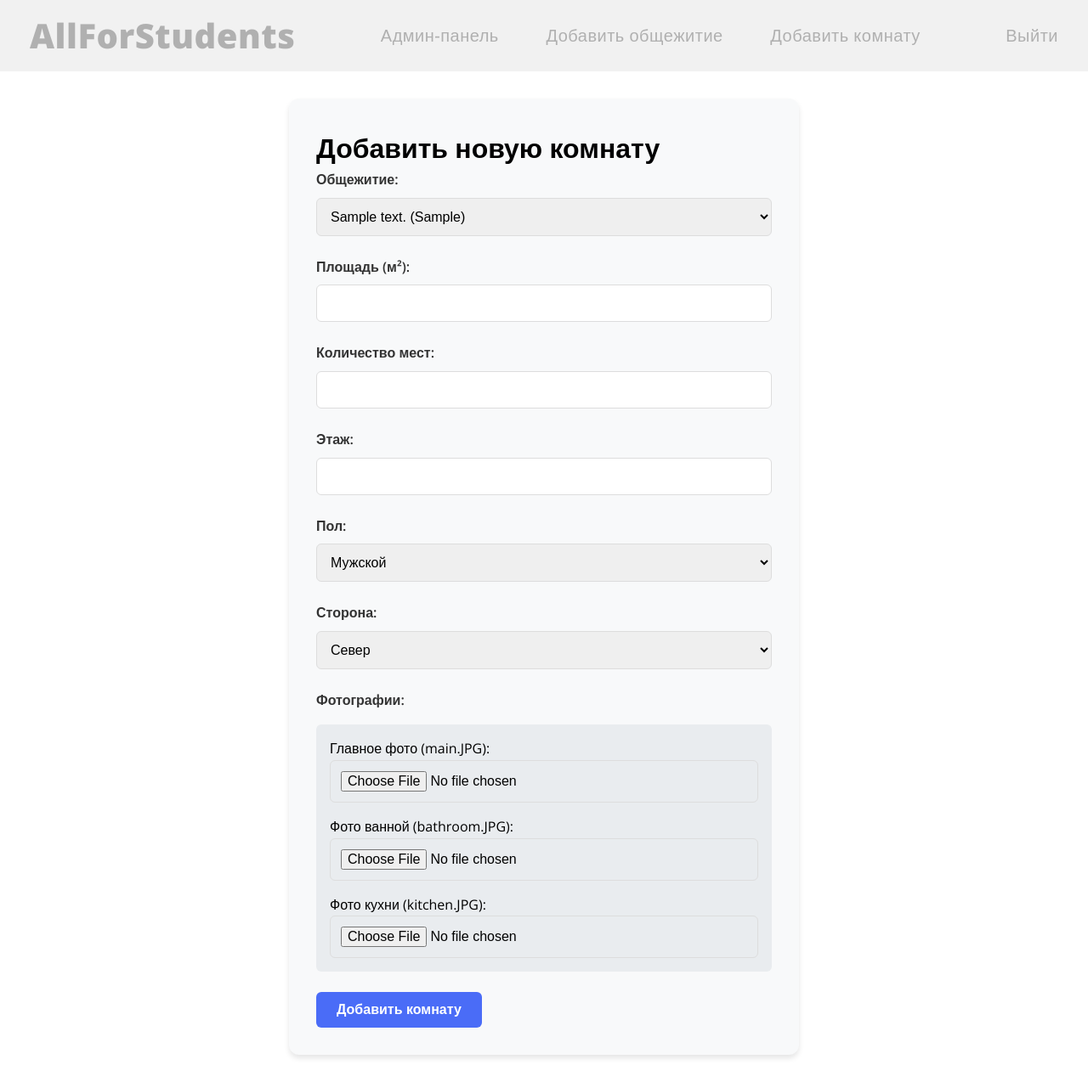
After one commit to Xaimelix/AllForStudents_continue, a Flask app: page /add_rooms in a window 1280 px wide. The commit adds this page. Shown: the whole page at 85% size. Run offline with Flask 3, Linux system fonts and the light colour scheme; a user stored in the database is signed in; tables that the repository leaves empty hold one stand-in row (values such as "Sample post").

Commit message:
created functions added rooms and hostels

```diff
--- a/PROJECT/bot.py
+++ b/PROJECT/bot.py
@@ -7,7 +7,7 @@ from data import db_session
 import datetime
 import time
 
-load_dotenv('config.env')
+load_dotenv("config.env")
 API_TOKEN = os.getenv('API_TOKEN')
 bot = telebot.TeleBot(API_TOKEN)
 
--- a/PROJECT/data/hostel.py
+++ b/PROJECT/data/hostel.py
@@ -9,6 +9,7 @@ class Hostel(SqlAlchemyBase, UserMixin):
     id = sqlalchemy.Column(sqlalchemy.Integer, primary_key=True)
     address = sqlalchemy.Column(sqlalchemy.String)
     district = sqlalchemy.Column(sqlalchemy.String)
+    description = sqlalchemy.Column(sqlalchemy.Text)
 
     # общежития с фотографиями
     # общежития с описанием
--- a/PROJECT/main.py
+++ b/PROJECT/main.py
@@ -19,6 +19,7 @@ from flask import abort
 from flask_cors import CORS
 import requests
 import os
+from werkzeug.utils import secure_filename
 from dotenv import load_dotenv
 from data.help_requests import HelpRequests
 
@@ -45,7 +46,7 @@ def forbidden(e):
 
 
     # Добавьте эту строку перед инициализацией Swagger
-# app.config['SWAGGER_URL'] = '/apidocs' # URL для Swagger UI
+#app.config['SWAGGER_URL'] = '/apidocs' # URL для Swagger UI
 
 swagger = Swagger(app, template={
         "swagger": "2.0",
@@ -152,6 +153,12 @@ def myself():
     finally:
         # Обязательно закрываем сессию базы данных
         db_sess.close()
+
+
+#@app.route('/apidocs')
+#@admin_required
+#def swagger_ui():
+#    return render_template('flasgger_ui.html')
 
 
 # страница общежитий
@@ -297,8 +304,8 @@ def admin_profile():
     return render_template('admin_profile.html', user=current_user)
 
 
+@app.route('/admin_support_reply', methods=['GET', 'POST'])
 @admin_required
-@app.route('/admin_support_reply', methods=['GET', 'POST'])
 def admin_support_reply():
     db_sess = db_session.create_session()
     if request.method == 'POST':
@@ -314,6 +321,75 @@ def admin_support_reply():
     db_sess.close()
     return render_template('admin_support_reply.html', user=current_user, requests=open_requests)
 
+@app.route('/add_hostels', methods=['GET', 'POST'])
+@admin_required
+def add_hostels():
+    if request.method == 'GET':
+        return render_template('add_hostels.html')
+
+    # Обработка POST-запроса
+    address = request.form.get('address')
+    district = request.form.get('district')
+    description = request.form.get('description')
+
+    db_sess = db_session.create_session()
+    hostel = Hostel(
+        address=address,
+        district=district,
+        description=description
+    )
+    db_sess.add(hostel)
+    db_sess.commit()
+    db_sess.close()
+
+    return redirect('/admin')
+
+@app.route('/add_rooms', methods=['GET', 'POST'])
+@admin_required
+def add_rooms():
+    db_sess = db_session.create_session()
+
+    if request.method == 'GET':
+        hostels = db_sess.query(Hostel).all()
+        return render_template('add_rooms.html', hostels=hostels)
+
+    # Обработка POST-запроса
+    hostel_id = int(request.form.get('hostel_id'))
+    print(hostel_id)
+    square = request.form.get('square')
+    max_cnt_student = request.form.get('max_cnt_student')
+    floor = request.form.get('floor')
+    sex = int(request.form.get('sex'))
+    side = request.form.get('side')
+
+    room = Room(
+        hostel_id=hostel_id,
+        square=square,
+        max_cnt_student=max_cnt_student,
+        cur_cnt_student=0,
+        floor=floor,
+        sex=sex,
+        side=side
+    )
+
+    db_sess.add(room)
+    db_sess.commit()
+
+    # Создаем папку для фотографий комнаты
+    room_dir = os.path.join(app.static_folder, 'images', 'Rooms', str(room.id))
+    os.makedirs(room_dir, exist_ok=True)
+
+    # Обрабатываем загрузку фотографий
+    def save_photo(file, filename):
+        if file and file.filename != '':
+            file.save(os.path.join(room_dir, filename))
+
+    save_photo(request.files['main_photo'], 'main.JPG')
+    save_photo(request.files['bathroom_photo'], 'bathroom.JPG')
+    save_photo(request.files['kitchen_photo'], 'kitchen.JPG')
+
+    db_sess.close()
+    return redirect('/admin')
 
 @app.route('/help', methods=['GET', 'POST'])
 def help_page():
--- /dev/null
+++ b/PROJECT/templates/add_rooms.html
@@ -0,0 +1,125 @@
+<!DOCTYPE html>
+<html lang="ru">
+<head>
+    <meta charset="UTF-8">
+    <meta name="viewport" content="width=device-width, initial-scale=1.0">
+    <title>Добавить комнату</title>
+    <link rel="stylesheet" href="/static/CSS/basepage.css">
+    <style>
+        .form-container {
+            max-width: 600px;
+            margin: 2rem auto;
+            padding: 2rem;
+            background: #f8f9fa;
+            border-radius: 12px;
+            box-shadow: 0 4px 6px rgba(0,0,0,0.1);
+        }
+        .form-group {
+            margin-bottom: 1.5rem;
+        }
+        label {
+            display: block;
+            margin-bottom: 0.5rem;
+            font-weight: 600;
+            color: #333;
+        }
+        input, select, textarea {
+            width: 100%;
+            padding: 0.75rem;
+            border: 1px solid #ddd;
+            border-radius: 6px;
+            font-size: 1rem;
+        }
+        button {
+            background: #4a6cf7;
+            color: white;
+            border: none;
+            padding: 0.75rem 1.5rem;
+            border-radius: 6px;
+            cursor: pointer;
+            font-size: 1rem;
+            font-weight: 600;
+        }
+        button:hover {
+            background: #3a5be0;
+        }
+        .photo-upload {
+            margin-top: 1rem;
+            padding: 1rem;
+            background: #e9ecef;
+            border-radius: 6px;
+        }
+    </style>
+</head>
+<body>
+    <header class="header">
+        <nav class="nav-container">
+            <div class="LOGOT">
+                <a href="/" class="LOGOTIP">AllForStudents</a>
+            </div>
+            <div class="nav-items">
+                <a href="/admin" class="nav-item">Админ-панель</a>
+                <a href="/add_hostels" class="nav-item">Добавить общежитие</a>
+                <a href="/add_rooms" class="nav-item">Добавить комнату</a>
+            </div>
+            <a href="/logout" class="nav-item">Выйти</a>
+        </nav>
+    </header>
+
+    <div class="form-container">
+        <h1>Добавить новую комнату</h1>
+        <form method="POST" enctype="multipart/form-data">
+            <div class="form-group">
+                <label for="hostel_id">Общежитие:</label>
+                <select id="hostel_id" name="hostel_id" required>
+                    {% for hostel in hostels %}
+                        <option value="{{ hostel.id }}">{{ hostel.address }} ({{ hostel.district }})</option>
+                    {% endfor %}
+                </select>
+            </div>
+            <div class="form-group">
+                <label for="square">Площадь (м²):</label>
+                <input type="number" step="0.1" id="square" name="square" required>
+            </div>
+            <div class="form-group">
+                <label for="max_cnt_student">Количество мест:</label>
+                <input type="number" id="max_cnt_student" name="max_cnt_student" required>
+            </div>
+            <div class="form-group">
+                <label for="floor">Этаж:</label>
+                <input type="number" id="floor" name="floor" required>
+            </div>
+            <div class="form-group">
+                <label for="sex">Пол:</label>
+                <select id="sex" name="sex" required>
+                    <option value="1">Мужской</option>
+                    <option value="0">Женский</option>
+                </select>
+            </div>
+            <div class="form-group">
+                <label for="side">Сторона:</label>
+                <select id="side" name="side" required>
+                    <option value="north">Север</option>
+                    <option value="south">Юг</option>
+                    <option value="east">Восток</option>
+                    <option value="west">Запад</option>
+                </select>
+            </div>
+            <div class="form-group">
+                <label>Фотографии:</label>
+                <div class="photo-upload">
+                    <p>Главное фото (main.JPG):</p>
+                    <input type="file" name="main_photo" accept="image/*" required>
+
+                    <p style="margin-top: 1rem;">Фото ванной (bathroom.JPG):</p>
+                    <input type="file" name="bathroom_photo" accept="image/*" required>
+
+                    <p style="margin-top: 1rem;">Фото кухни (kitchen.JPG):</p>
+                    <input type="file" name="kitchen_photo" accept="image/*" required>
+                </div>
+            </div>
+            <button type="submit">Добавить комнату</button>
+        </form>
+    </div>
+</body>
+</html>
--- a/PROJECT/templates/admin.html
+++ b/PROJECT/templates/admin.html
@@ -28,6 +28,12 @@
                     <a class="nav-link" href="/applications">Заявки на заселение</a>
                 </li>
                 <li class="nav-item">
+                    <a class="nav-link" href="/add_rooms">Добавить комнаты</a>
+                </li>
+                <li class="nav-item">
+                    <a class="nav-link" href="/add_hostels">Добавить общежитие</a>
+                </li>
+                <li class="nav-item">
                     <a class="nav-link" href="/admin_profile">Профиль</a>
                 <li class="nav-item">
                     <a class="nav-link" href="/admin_support_reply">Поддержка — ответы</a>
--- a/PROJECT/templates/admin_profile.html
+++ b/PROJECT/templates/admin_profile.html
@@ -28,6 +28,12 @@
                     <a class="nav-link" href="/applications">Заявки на заселение</a>
                 </li>
                 <li class="nav-item">
+                    <a class="nav-link" href="/add_rooms">Добавить комнаты</a>
+                </li>
+                <li class="nav-item">
+                    <a class="nav-link" href="/add_hostels">Добавить общежитие</a>
+                </li>
+                <li class="nav-item">
                     <a class="nav-link" href="/me">Профиль</a>
                 </li>
                 <li class="nav-item">
--- a/PROJECT/templates/admin_support_reply.html
+++ b/PROJECT/templates/admin_support_reply.html
@@ -23,6 +23,12 @@
                 </li>
                 <li class="nav-item">
                     <a class="nav-link" href="/applications">Заявки на заселение</a>
+                </li>
+                <li class="nav-item">
+                    <a class="nav-link" href="/add_rooms">Добавить комнаты</a>
+                </li>
+                <li class="nav-item">
+                    <a class="nav-link" href="/add_hostels">Добавить общежитие</a>
                 </li>
                 <li class="nav-item">
                     <a class="nav-link" href="/admin_profile">Профиль</a>
```
Also changed, not shown: PROJECT/api/resources.py (+11 -3 lines), PROJECT/templates/aboutuser.html (+8 -2 lines), PROJECT/templates/add_hostels.html (added, +82 -0 lines).
